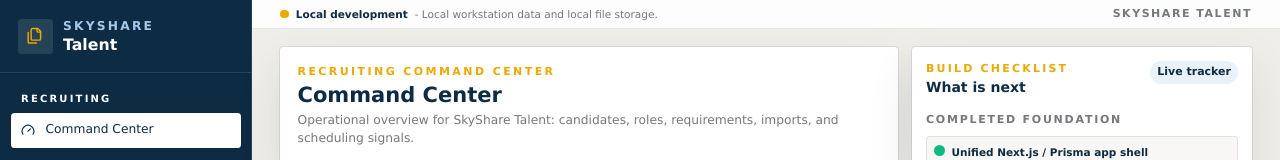
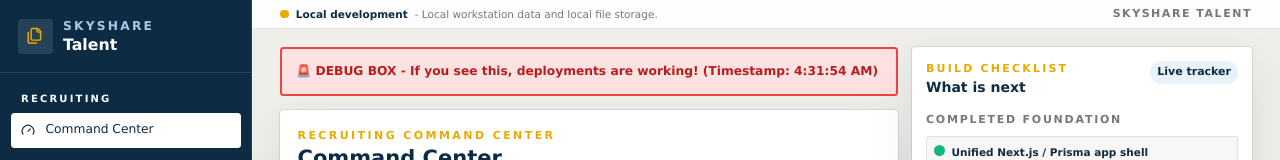
Before and after one commit to aschaedig-alt/SkyShare-Talent, a Next.js app: page /command-center in a window 1280 px wide. Shown: the top 160 px of the page. Built offline with nearby package versions, Linux system fonts and the light colour scheme; no server answers; the database is empty.

Commit message:
DEBUG: Add visible red box to Command Center to verify deployments

```diff
--- a/components/command-center/CommandCenterWorkspace.tsx
+++ b/components/command-center/CommandCenterWorkspace.tsx
@@ -19,6 +19,10 @@
   return (
     <div className="grid gap-4 px-5 py-5 lg:px-8 xl:grid-cols-[1fr_340px]">
       <main className="space-y-4">
+        <div className="rounded border-2 border-red-500 bg-red-100 p-4 text-sm font-bold text-red-700">
+          🚨 DEBUG BOX - If you see this, deployments are working! (Timestamp: {new Date().toLocaleTimeString()})
+        </div>
+
         <section className="rounded bg-white p-5 shadow-panel ring-1 ring-brand-lea/10">
           <p className="text-[11px] font-bold uppercase tracking-[0.22em] text-brand-gold">
             Recruiting command center
```
